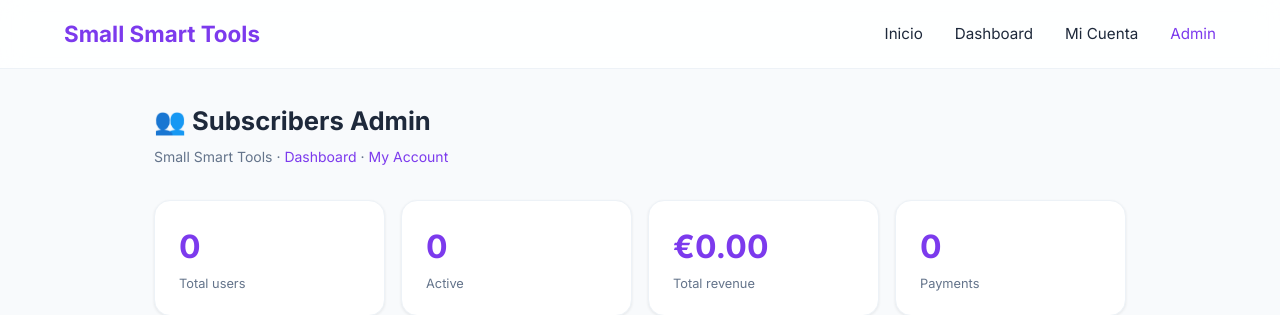
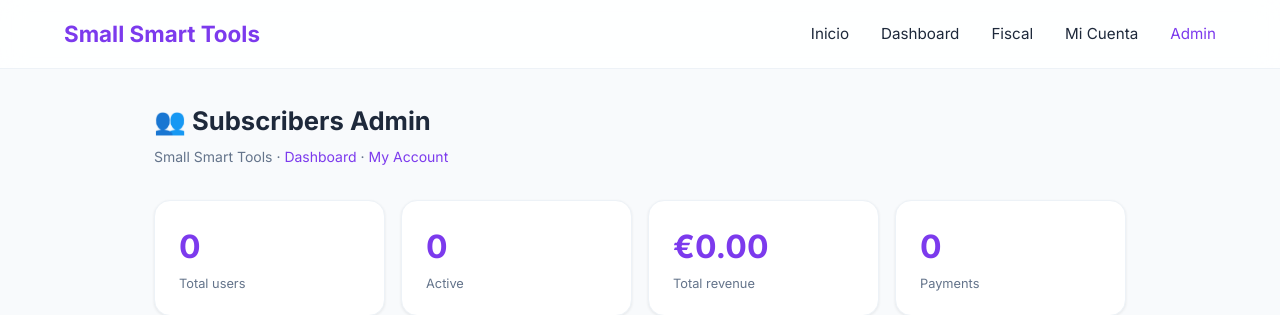
Before and after one commit to braisntext/OptionsAI, a Flask app: template options_monitor_agent/dashboard/templates/admin_subscribers.html in a window 1280 px wide. Shown: the top 315 px of the page. Run offline with Flask 3, Linux system fonts and the light colour scheme; the template is opened without the code that fills it, so the values that code supplies are empty.

Commit message:
fix: add Fiscal link to dashboard and admin nav bars

```diff
--- a/options_monitor_agent/dashboard/templates/admin_subscribers.html
+++ b/options_monitor_agent/dashboard/templates/admin_subscribers.html
@@ -38,6 +38,7 @@
     <ul class="nav-links" id="navMenu">
       <li><a href="/">Inicio</a></li>
       <li><a href="/dashboard">Dashboard</a></li>
+      <li><a href="/fiscal">Fiscal</a></li>
       <li><a href="/account">Mi Cuenta</a></li>
       <li><a href="/admin/subscribers" style="color:var(--primary-text)">Admin</a></li>
     </ul>
--- a/options_monitor_agent/dashboard/templates/index.html
+++ b/options_monitor_agent/dashboard/templates/index.html
@@ -21,6 +21,7 @@
       <ul class="nav-links" id="navMenu">
         <li><a href="/">Inicio</a></li>
         <li><a href="/dashboard" style="color:var(--primary-text)">Dashboard</a></li>
+        <li><a href="/fiscal">Fiscal</a></li>
         <li><a href="/account">Mi Cuenta</a></li>
       </ul>
       <button class="menu-toggle" aria-label="Open menu" aria-expanded="false" aria-controls="navMenu" id="menuToggle">
```
Also changed, not shown: 3 other files.
